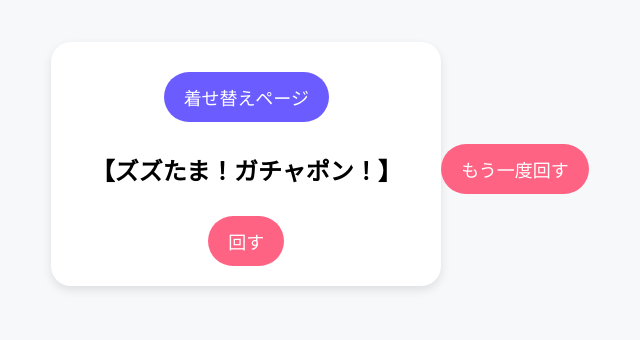
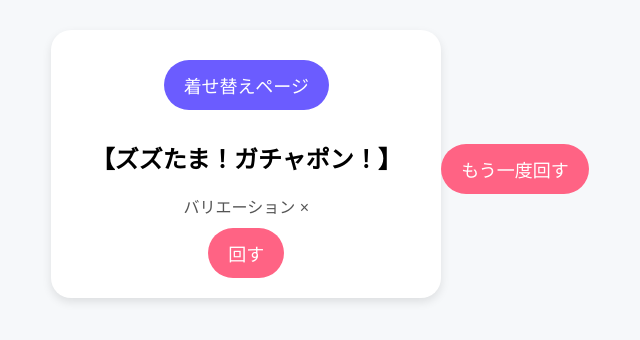
Before and after one commit to yumekiki/zzgyatyapon, a plain HTML site: page index.html in a window 1280 px wide. Shown: the part 256-596 px from the top of the page, without its empty margins (320-960 px from the left). Drawn offline with Linux system fonts and the light colour scheme.

Commit message:
Update index.html

```diff
--- a/index.html
+++ b/index.html
@@ -62,6 +62,7 @@ body{
 <div class="gacha-box">
   <button class="gacha-btn" style="background:#6b5cff;margin-bottom:10px;" onclick="goDress()">着せ替えページ</button>
   <h2>【ズズたま！ガチャポン！】</h2>
+  <div style="margin-top:5px;font-size:16px;color:#555;">バリエーション ×</div>
   <button class="gacha-btn" onclick="rollGacha()">回す</button>
   <img id="result-img" />
   <button id="saveBtn" class="save-btn" onclick="saveImage()">画像を保存</button>
```
